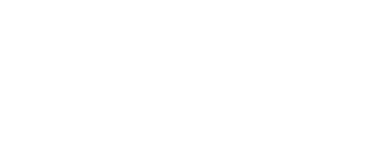
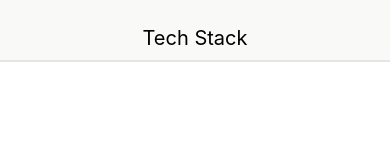
Before and after one commit to AykeriZero/bluelab-js-reactnative-testing, a React Native app in the folder tech_stack/: screen / in a window 390 px wide. Shown: the top 160 px of the page. Built offline with nearby package versions, Linux system fonts and the light colour scheme.

Commit message:
Added header to app

```diff
--- a/tech_stack/src/App.js
+++ b/tech_stack/src/App.js
@@ -3,11 +3,14 @@
 import { Provider } from 'react-redux';
 import { createStore } from 'redux';
 import reducers from './reducers';
+import { Header } from './components/common'
 
 const App = () => {
   return (
     <Provider store={createStore(reducers)}>
-      <View />
+      <View>
+        <Header headerText="Tech Stack" />
+      </View>
     </Provider>
   )
 }
```
